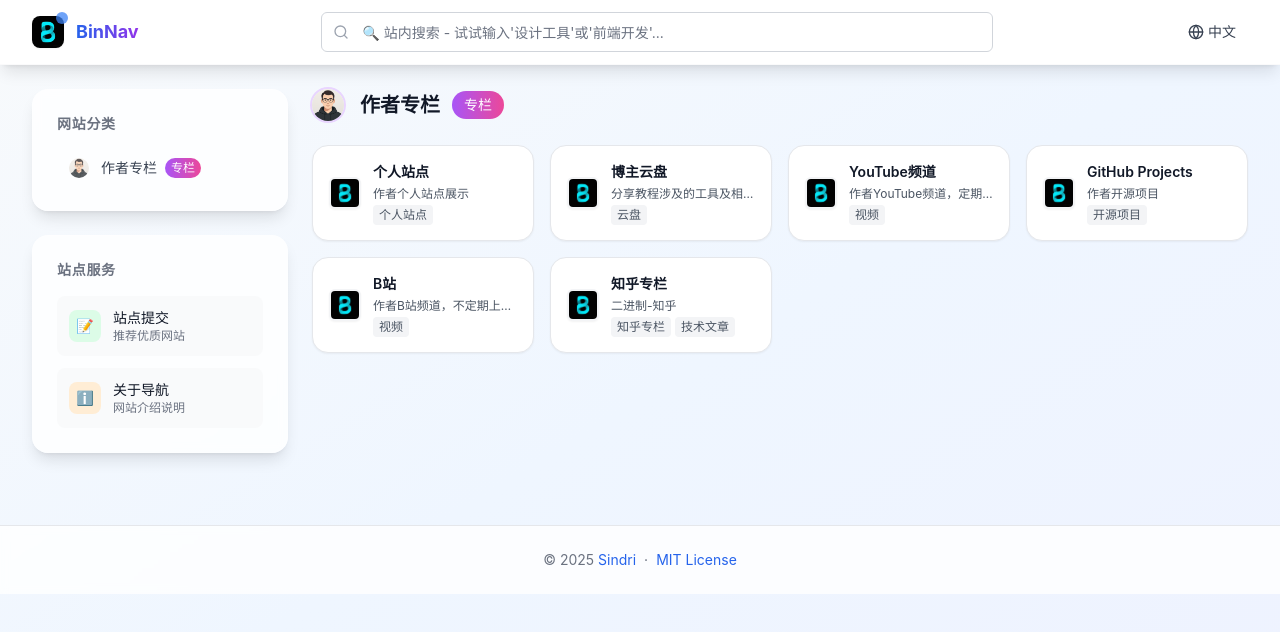
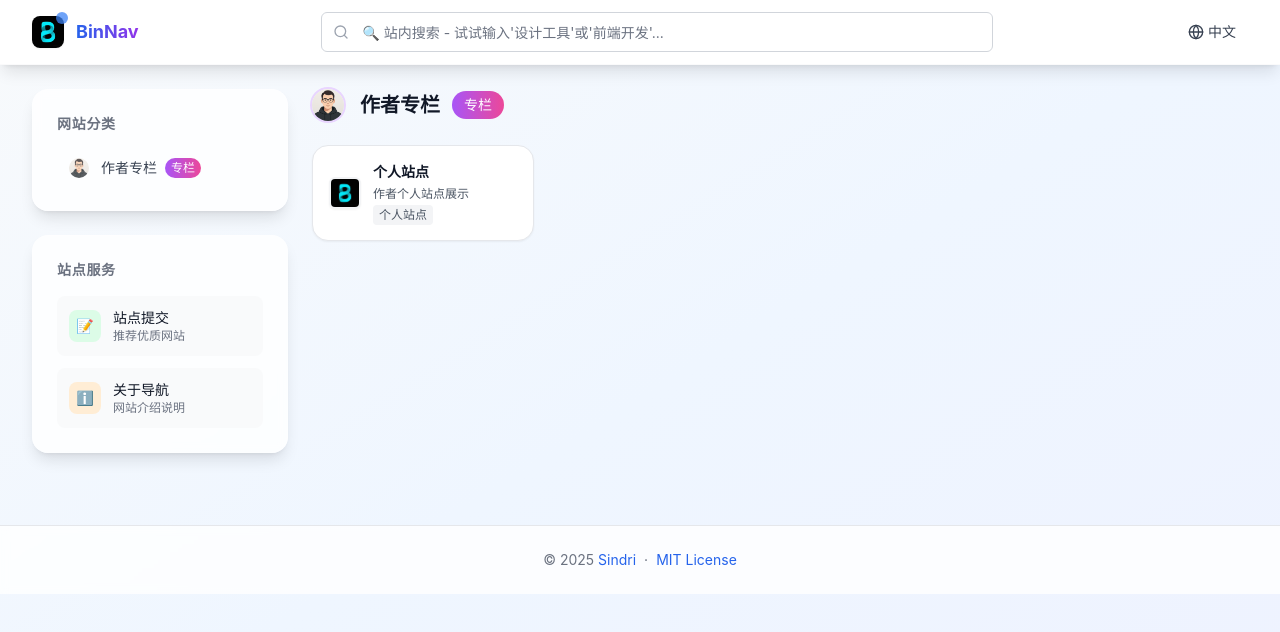
Before and after one commit to h1151449095/xhd111, a React (Vite) app: page / in a window 1280 px wide. Shown: the top 632 px of the page. Built offline with nearby package versions, Linux system fonts and the light colour scheme.

Commit message:
🔧 Auto-update website config via EdgeOne Functions

```diff
--- a/src/websiteData.js
+++ b/src/websiteData.js
@@ -1,4 +1,4 @@
-// 网站数据 - 通过管理后台更新于 2026/2/1 02:49:24
+// 网站数据 - 通过管理后台更新于 2026/2/1 02:50:04
 
 // 站点配置
 export const siteConfig = {
@@ -22,240 +22,6 @@ export const websiteData = [
       "个人站点"
     ],
     "icon": "https://icon.nbvil.com/favicon?url=i.bincore.cn"
-  },
-  {
-    "id": 1751813976438,
-    "name": "博主云盘",
-    "description": "分享教程涉及的工具及相关文档代码",
-    "url": "https://pan.nbvil.com/",
-    "category": "author",
-    "tags": [
-      "云盘"
-    ],
-    "icon": "https://icon.nbvil.com/favicon?url=pan.nbvil.com"
-  },
-  {
-    "id": 1751598590526,
-    "name": "YouTube频道",
-    "description": "作者YouTube频道，定期上传视频教程",
-    "url": "https://www.youtube.com/@nbvil.sindri",
-    "category": "author",
-    "tags": [
-      "视频"
-    ],
-    "icon": "https://icon.nbvil.com/favicon?url=www.youtube.com"
-  },
-  {
-    "id": 41,
-    "name": "GitHub Projects",
-    "description": "作者开源项目",
-    "url": "https://github.com/sindricn",
-    "category": "author",
-    "tags": [
-      "开源项目"
-    ],
-    "icon": "https://icon.nbvil.com/favicon?url=github.com"
-  },
-  {
-    "id": 1751596898467,
-    "name": "B站",
-    "description": "作者B站频道，不定期上传视频教程",
-    "url": "https://space.bilibili.com/3546865807133625",
-    "category": "author",
-    "tags": [
-      "视频"
-    ],
-    "icon": "https://icon.nbvil.com/favicon?url=bilibili.com"
-  },
-  {
-    "id": 45,
-    "name": "知乎专栏",
-    "description": "二进制-知乎",
-    "url": "https://www.zhihu.com/people/mrblack-41-9",
-    "category": "author",
-    "tags": [
-      "知乎专栏",
-      "技术文章"
-    ],
-    "icon": "https://icon.nbvil.com/favicon?url=www.zhihu.com"
-  },
-  {
-    "id": 1751617129171,
-    "name": "Cloudflare",
-    "description": "Cloudflare以向客户提供网站安全管理、性能优化及相关的技术支持为主要业务。",
-    "url": "https://www.cloudflare.com/",
-    "category": "recommended",
-    "tags": [
-      "免费",
-      "网站",
-      "CDN",
-      "DDOS"
-    ],
-    "icon": "https://icon.nbvil.com/favicon?url=www.cloudflare.com"
-  },
-  {
-    "id": 1751811992820,
-    "name": "ChatGPT",
-    "description": "ChatGPT 是由 OpenAI 开发的先进语言模型，支持自然语言理解与生成。",
-    "url": "https://chatgpt.com/",
-    "category": "category_1751811714830",
-    "tags": [
-      "AI",
-      "对话"
-    ],
-    "icon": "https://icon.nbvil.com/favicon?url=chatgpt.com"
-  },
-  {
-    "id": 1751812061558,
-    "name": "DeepSeek",
-    "description": "DeepSeek 结合大规模语言模型与搜索能力，助您快速获取精准答案、洞察信息与生成内容。从复杂问题到创意灵感，一站式高效解决。",
-    "url": "https://www.deepseek.com/",
-    "category": "category_1751811714830",
-    "tags": [
-      "AI",
-      "对话"
-    ],
-    "icon": "https://icon.nbvil.com/favicon?url=www.deepseek.com"
-  },
-  {
-    "id": 1751813180037,
-    "name": "Grok",
-    "description": "xAI 出品的对话式助手，实时理解和生成信息。",
-    "url": "https://grok.com/",
-    "category": "category_1751811714830",
-    "tags": [
-      "AI",
-      "对话"
-    ],
-    "icon": "https://icon.nbvil.com/favicon?url=grok.com"
-  },
-  {
-    "id": 1751812924193,
-    "name": "Agentment",
-    "description": "多智能体协作与自动化平台，解锁 AI 生产力。",
-    "url": "https://www.augmentcode.com/",
-    "category": "category_1751811752885",
-    "tags": [
-      "AI",
-      "工具",
-      "开发"
-    ],
-    "icon": "https://icon.nbvil.com/favicon?url=www.augmentcode.com"
-  },
-  {
-    "id": 1751812223718,
-    "name": "Claude",
-    "description": "由 Anthropic 开发的先进AI助手，专为开发者打造，擅长代码生成、调试建议和技术问题解答",
-    "url": "https://claude.ai/login",
-    "category": "category_1751811752885",
-    "tags": [
-      "AI",
-      "工具",
-      "开发"
-    ],
-    "icon": "https://icon.nbvil.com/favicon?url=claude.ai"
-  },
-  {
-    "id": 1751812327874,
-    "name": "Claude Code",
-    "description": "专为开发者设计的Claude版本，强化了代码编写、调试和技术文档生成能力",
-    "url": "https://www.anthropic.com/claude-code",
-    "category": "category_1751811752885",
-    "tags": [
-      "AI",
-      "工具",
-      "开发"
-    ],
-    "icon": "https://icon.nbvil.com/favicon?url=www.anthropic.com"
-  },
-  {
-    "id": 1751812429387,
-    "name": "Cursor",
-    "description": "Cursor 是为开发者打造的智能代码编辑器，深度集成大型语言模型，提供即时的代码生成、解释、调试和重构支持，让编程更高效、更流畅。",
-    "url": "https://cursor.com/cn",
-    "category": "category_1751811752885",
-    "tags": [
-      "AI",
-      "工具",
-      "开发"
-    ],
-    "icon": "https://icon.nbvil.com/favicon?url=cursor.com"
-  },
-  {
-    "id": 1751812786319,
-    "name": "Gemini Code Assist",
-    "description": "Google 出品的 AI 编程助手，助力高效代码开发。",
-    "url": "https://cloud.google.com/blog/ja/topics/developers-practitioners/gemini-code-assist?hl=ja",
-    "category": "category_1751811752885",
-    "tags": [
-      "AI",
-      "工具",
-      "开发"
-    ],
-    "icon": "https://icon.nbvil.com/favicon?url=cloud.google.com"
-  },
-  {
-    "id": 1751812826244,
-    "name": "Gemini CLI",
-    "description": "Gemini CLI，命令行中的智能开发与自动化工具。",
-    "url": "https://cloud.google.com/blog/ja/topics/developers-practitioners/introducing-gemini-cli?hl=ja",
-    "category": "category_1751811752885",
-    "tags": [
-      "AI",
-      "工具",
-      "开发"
-    ],
-    "icon": "https://icon.nbvil.com/favicon?url=cloud.google.com"
-  },
-  {
-    "id": 33,
-    "name": "VS Code",
-    "description": "微软开发的代码编辑器",
-    "url": "https://code.visualstudio.com",
-    "category": "dev_tools",
-    "tags": [
-      "代码编辑器",
-      "开发工具",
-      "微软"
-    ],
-    "icon": "https://icon.nbvil.com/favicon?url=code.visualstudio.com",
-    "popularity": 93
-  },
-  {
-    "id": 1751813442742,
-    "name": "Xshell",
-    "description": "功能强大的终端模拟器，安全高效管理远程服务器。",
-    "url": "https://www.xshell.com/",
-    "category": "dev_tools",
-    "tags": [
-      "SSH",
-      "开发"
-    ],
-    "icon": "https://icon.nbvil.com/favicon?url=www.xshell.com"
-  },
-  {
-    "id": 1751813515058,
-    "name": "Termius",
-    "description": "跨平台SSH客户端，随时随地安全管理服务器。",
-    "url": "https://termius.com/",
-    "category": "dev_tools",
-    "tags": [
-      "SSH",
-      "开发"
-    ],
-    "icon": "https://icon.nbvil.com/favicon?url=termius.com"
-  },
-  {
-    "id": 1751807806262,
-    "name": "EdgeOne",
-    "description": "全球首个支持中国访问的免费CDN",
-    "url": "https://edgeone.ai/zh",
-    "category": "friend_links",
-    "tags": [
-      "网站",
-      "CDN"
-    ],
-    "icon": "https://icon.nbvil.com/favicon?url=edgeone.ai"
   }
 ];
 
```
